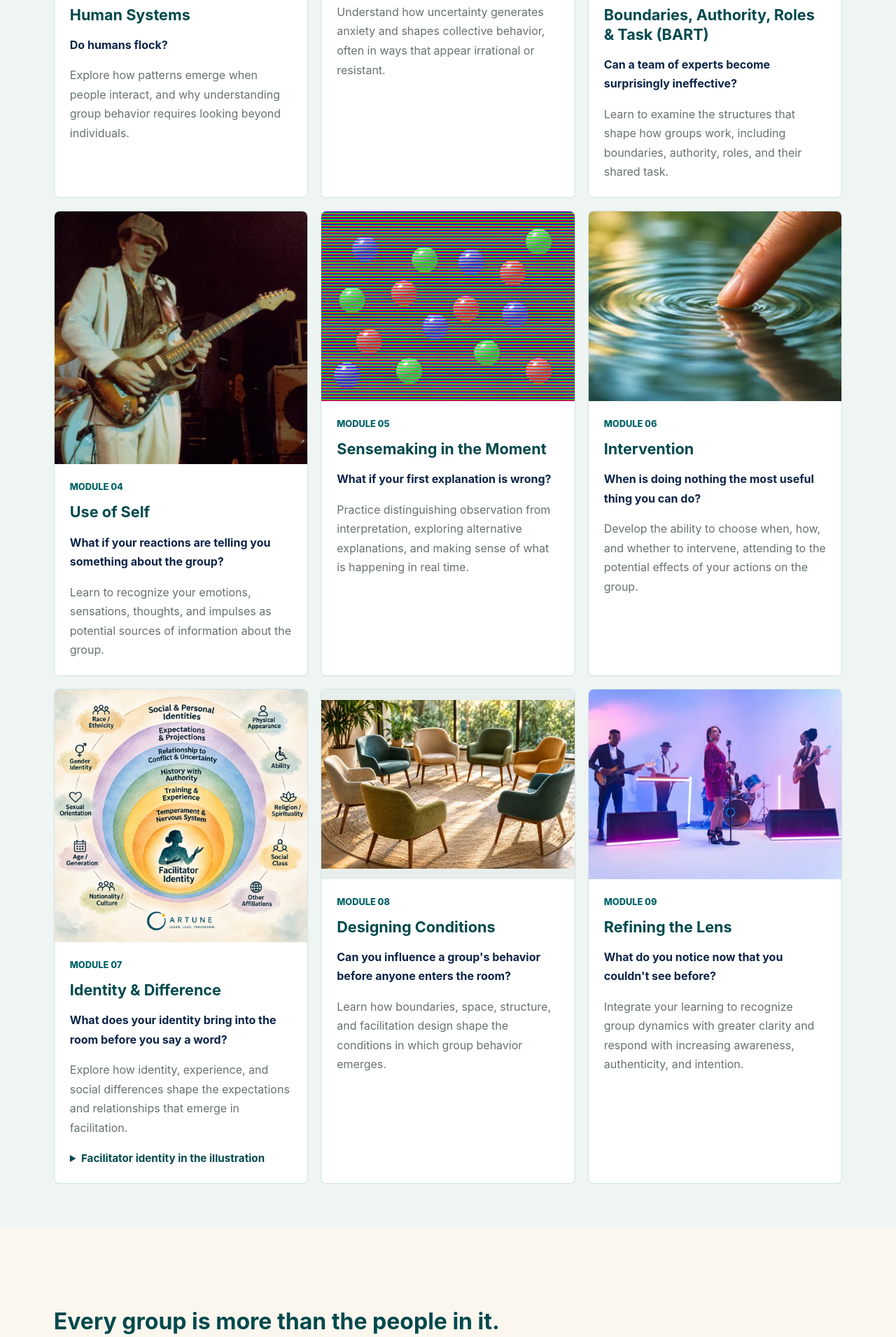
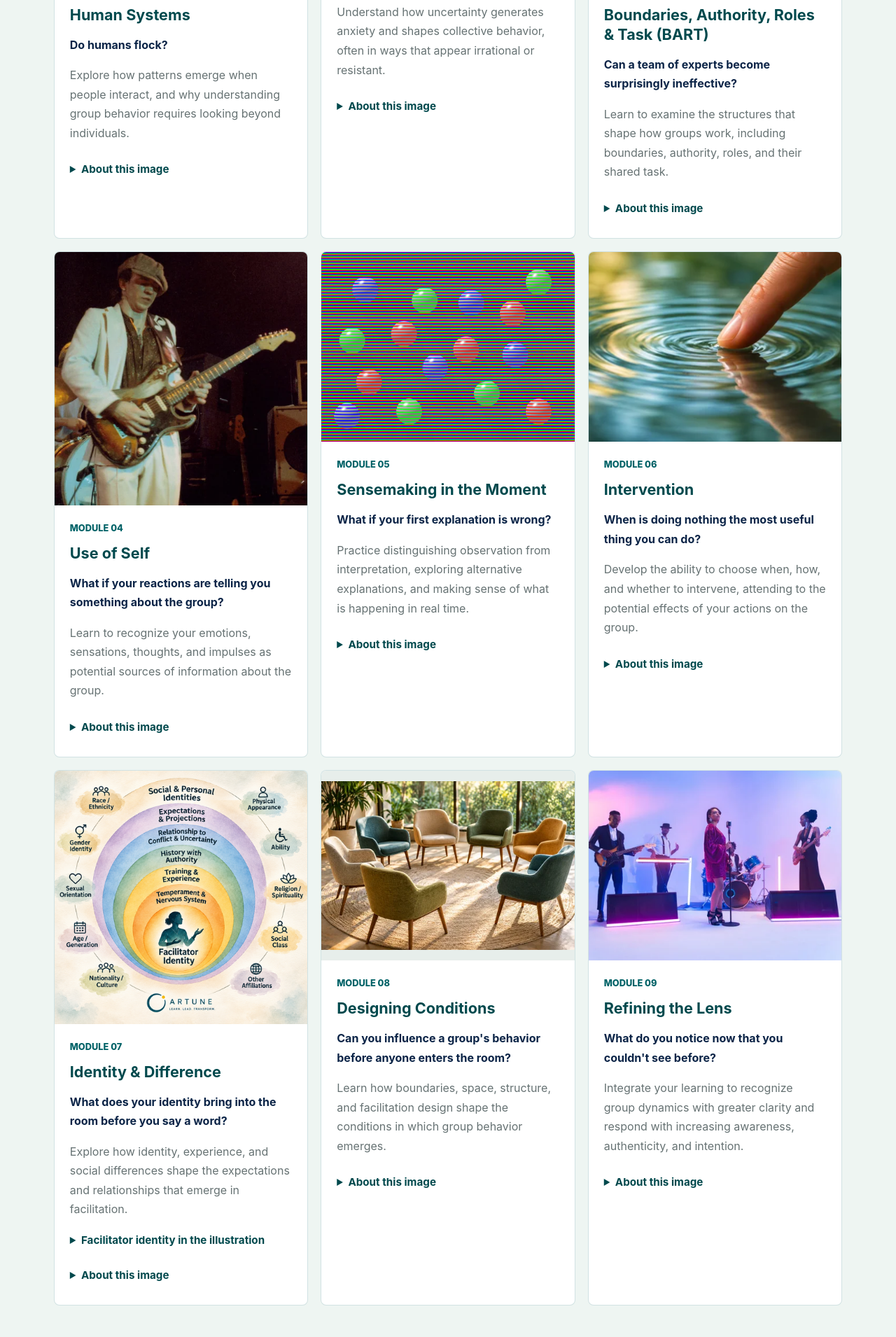
Before and after one commit to araharoutiounian-oss/Artune, a plain HTML site: page learning/group-dynamics-for-facilitators/index.html in a window 1280 px wide. Shown: the part 1102-3012 px from the top of the page at 70% size. Drawn offline with Linux system fonts and the light colour scheme.

Commit message:
Add files via upload

```diff
--- a/learning/group-dynamics-for-facilitators/index.html
+++ b/learning/group-dynamics-for-facilitators/index.html
@@ -39,6 +39,10 @@
               <h3>Human Systems</h3>
               <p class="module-question"><strong>Do humans flock?</strong></p>
               <p>Explore how patterns emerge when people interact, and why understanding group behavior requires looking beyond individuals.</p>
+              <details class="module-image-explanation">
+                <summary>About this image</summary>
+                <p>A school of fish moves as a coordinated whole without a single leader directing every turn. Groups, too, develop patterns through the ongoing interaction of their members.</p>
+              </details>
             </div>
           </article>
           <article class="module-card">
@@ -53,6 +57,10 @@
               <h3>Uncertainty &amp; Anxiety</h3>
               <p class="module-question"><strong>Why did we all start buying toilet paper?</strong></p>
               <p>Understand how uncertainty generates anxiety and shapes collective behavior, often in ways that appear irrational or resistant.</p>
+              <details class="module-image-explanation">
+                <summary>About this image</summary>
+                <p>Empty toilet paper shelves during the COVID-19 pandemic illustrate how uncertainty can spread through a community and shape collective behavior. What looks irrational may be an attempt to regain a sense of security.</p>
+              </details>
             </div>
           </article>
           <article class="module-card">
@@ -67,6 +75,10 @@
               <h3>Boundaries, Authority, Roles &amp; Task (BART)</h3>
               <p class="module-question"><strong>Can a team of experts become surprisingly ineffective?</strong></p>
               <p>Learn to examine the structures that shape how groups work, including boundaries, authority, roles, and their shared task.</p>
+              <details class="module-image-explanation">
+                <summary>About this image</summary>
+                <p>A rowing crew depends on more than individual strength. A shared task, clear roles, coordinated effort, and understood authority help turn individual contributions into collective movement.</p>
+              </details>
             </div>
           </article>
           <article class="module-card">
@@ -81,6 +93,10 @@
               <h3>Use of Self</h3>
               <p class="module-question"><strong>What if your reactions are telling you something about the group?</strong></p>
               <p>Learn to recognize your emotions, sensations, thoughts, and impulses as potential sources of information about the group.</p>
+              <details class="module-image-explanation">
+                <summary>About this image</summary>
+                <p>A musician listens and responds through their whole body, drawing on practice, feeling, and judgment. Facilitators can likewise learn to notice their internal experience as they respond to a group.</p>
+              </details>
             </div>
           </article>
           <article class="module-card">
@@ -95,6 +111,10 @@
               <h3>Sensemaking in the Moment</h3>
               <p class="module-question"><strong>What if your first explanation is wrong?</strong></p>
               <p>Practice distinguishing observation from interpretation, exploring alternative explanations, and making sense of what is happening in real time.</p>
+              <details class="module-image-explanation">
+                <summary>About this image</summary>
+                <p>These spheres share the same base color, yet the surrounding stripes make them appear different. Context shapes perception, reminding us to question our first interpretation.</p>
+              </details>
             </div>
           </article>
           <article class="module-card">
@@ -109,6 +129,10 @@
               <h3>Intervention</h3>
               <p class="module-question"><strong>When is doing nothing the most useful thing you can do?</strong></p>
               <p>Develop the ability to choose when, how, and whether to intervene, attending to the potential effects of your actions on the group.</p>
+              <details class="module-image-explanation">
+                <summary>About this image</summary>
+                <p>A fingertip touching water sends ripples beyond the point of contact. An intervention can similarly affect relationships and dynamics beyond the immediate exchange.</p>
+              </details>
             </div>
           </article>
           <article class="module-card">
@@ -128,6 +152,10 @@
                 <p>From the center outward: Facilitator Identity; Temperament &amp; Nervous System; Training &amp; Experience; History with Authority; Relationship to Conflict &amp; Uncertainty; Expectations &amp; Projections; Social &amp; Personal Identities.</p>
                 <p>Around the perimeter: Race / Ethnicity; Gender Identity; Sexual Orientation; Age / Generation; Nationality / Culture; Physical Appearance; Ability; Religion / Spirituality; Social Class; Other Affiliations.</p>
               </details>
+              <details class="module-image-explanation">
+                <summary>About this image</summary>
+                <p>This illustration from the course&rsquo;s Identity &amp; Difference module shows the many influences a facilitator brings into a room. Identity, experience, and the expectations of others shape how we perceive and participate in group life.</p>
+              </details>
             </div>
           </article>
           <article class="module-card">
@@ -142,6 +170,10 @@
               <h3>Designing Conditions</h3>
               <p class="module-question"><strong>Can you influence a group's behavior before anyone enters the room?</strong></p>
               <p>Learn how boundaries, space, structure, and facilitation design shape the conditions in which group behavior emerges.</p>
+              <details class="module-image-explanation">
+                <summary>About this image</summary>
+                <p>The arrangement of chairs creates possibilities for how people meet and interact. Choices about space and structure begin shaping a group before the conversation starts.</p>
+              </details>
             </div>
           </article>
           <article class="module-card">
@@ -156,6 +188,10 @@
               <h3>Refining the Lens</h3>
               <p class="module-question"><strong>What do you notice now that you couldn't see before?</strong></p>
               <p>Integrate your learning to recognize group dynamics with greater clarity and respond with increasing awareness, authenticity, and intention.</p>
+              <details class="module-image-explanation">
+                <summary>About this image</summary>
+                <p>In an improvising jazz ensemble, musicians listen, adjust, and trust their own authority while authorizing others to do the same. Facilitation calls for a similar practice: contributing with confidence while making room for others to shape what emerges.</p>
+              </details>
             </div>
           </article>
         </div>
--- a/styles.css
+++ b/styles.css
@@ -1190,7 +1190,8 @@ p {
   margin-bottom: 0;
 }
 
-.identity-description {
+.identity-description,
+.module-image-explanation {
   margin-top: 18px;
   color: var(--muted);
   font-size: 0.95rem;
@@ -1198,10 +1199,19 @@ p {
 }
 
 .identity-description summary,
+.module-image-explanation summary,
 .course-image-credits summary {
   color: var(--deep-teal);
   font-weight: 700;
   cursor: pointer;
+}
+
+.module-image-explanation p {
+  margin-bottom: 0;
+}
+
+.module-image-explanation summary {
+  padding-block: 8px;
 }
 
 .course-introduction {
```
